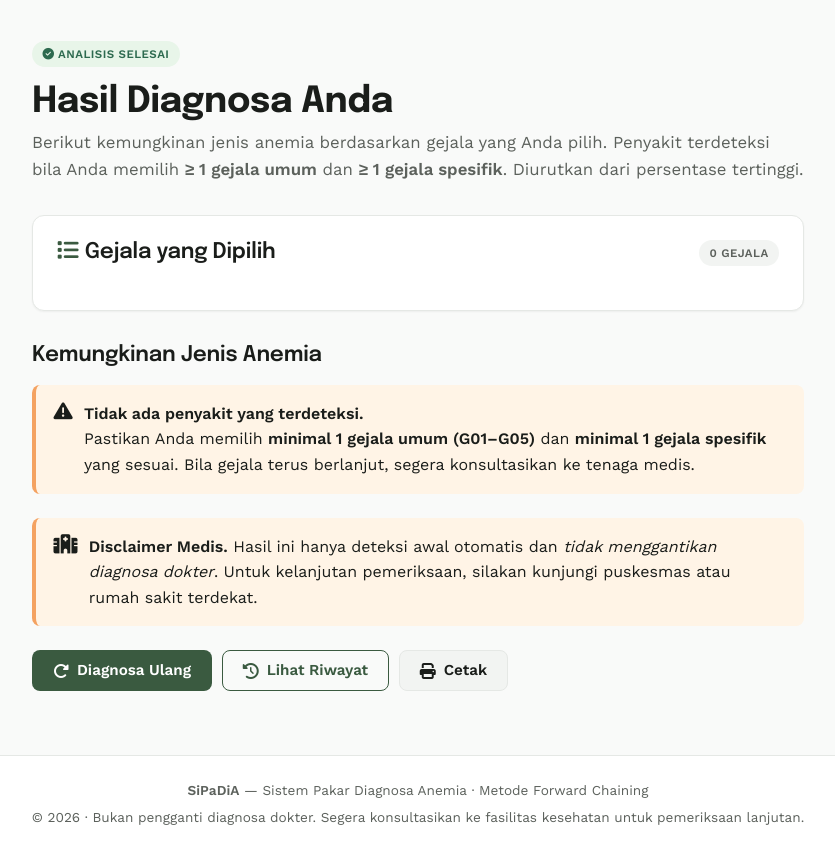
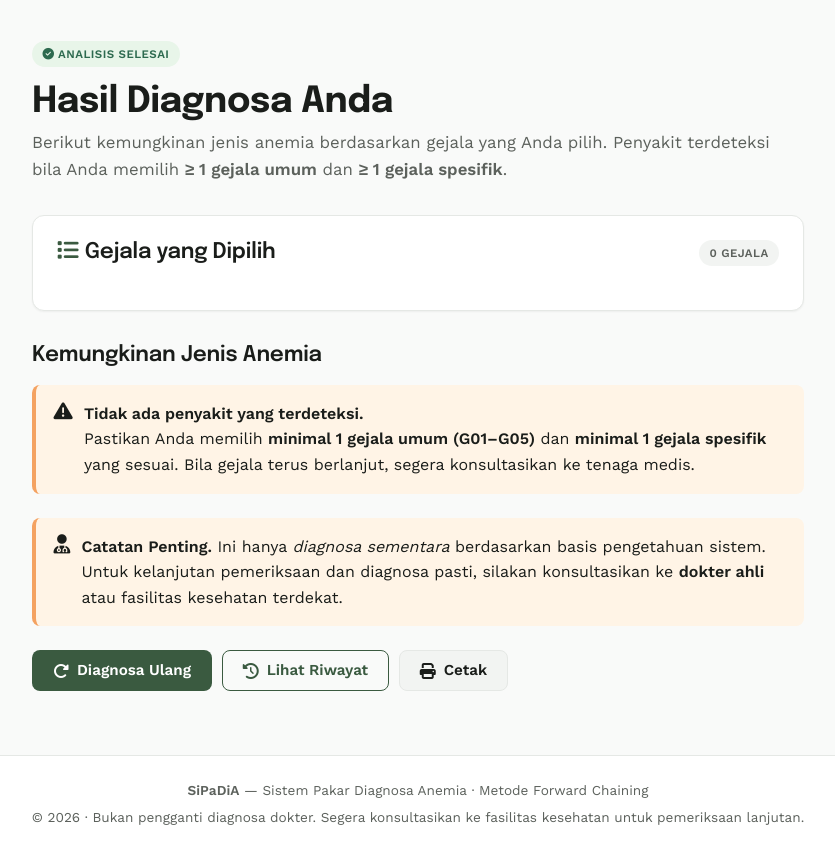
Before and after one commit to nervouz18-spec/Diagnosa-Anemia, a PHP site: page /hasil.php in a window 1280 px wide. Shown: the part 73-926 px from the top of the page, without its empty margins (222-1057 px from the left). Run offline with PHP 8.4, Linux system fonts and the light colour scheme.

Commit message:
auto-commit for 3331267e-8bdb-4fcb-9a38-ec95fcab58c8

```diff
--- a/admin/dashboard.php
+++ b/admin/dashboard.php
@@ -89,8 +89,8 @@ include '../partials/admin_header.php';
                     $glist = json_decode($r['gejala_dipilih'] ?? '[]', true) ?: [];
                     $hlist = json_decode($r['hasil_dianosa'] ?? '[]', true) ?: [];
                     $hsummary = count($hlist) > 0
-                        ? implode(', ', array_map(fn($h)=>($h['kode']??'').' '.($h['persen']??'').'%', array_slice($hlist,0,2)))
-                        : '— tidak ada hasil ≥80%';
+                        ? implode(', ', array_map(fn($h)=>($h['kode']??''), array_slice($hlist,0,3)))
+                        : '— tidak terdeteksi';
                 ?>
                 <tr>
                     <td>#<?php echo (int)$r['id']; ?></td>
--- a/db_anemia.sql
+++ b/db_anemia.sql
@@ -45,7 +45,8 @@ INSERT INTO penyakit (kode, nama, deskripsi) VALUES
 CREATE TABLE gejala (
   id INT AUTO_INCREMENT PRIMARY KEY,
   kode VARCHAR(10) UNIQUE NOT NULL,
-  nama VARCHAR(100) NOT NULL
+  nama VARCHAR(100) NOT NULL,
+  deskripsi TEXT DEFAULT NULL
 );
 
 INSERT INTO gejala (kode, nama) VALUES
--- a/hasil.php
+++ b/hasil.php
@@ -25,7 +25,7 @@ include 'partials/public_header.php';
     <div class="page-header">
         <span class="badge badge-success" data-testid="result-badge"><i class="fa-solid fa-circle-check"></i> Analisis Selesai</span>
         <h1 style="margin-top:.85rem;">Hasil Diagnosa Anda</h1>
-        <p class="lead">Berikut kemungkinan jenis anemia berdasarkan gejala yang Anda pilih. Penyakit terdeteksi bila Anda memilih <strong>≥ 1 gejala umum</strong> dan <strong>≥ 1 gejala spesifik</strong>. Diurutkan dari persentase tertinggi.</p>
+        <p class="lead">Berikut kemungkinan jenis anemia berdasarkan gejala yang Anda pilih. Penyakit terdeteksi bila Anda memilih <strong>≥ 1 gejala umum</strong> dan <strong>≥ 1 gejala spesifik</strong>.</p>
     </div>
 
     <?php if (!empty($pasien['nama']) || !empty($pasien['umur']) || !empty($pasien['jenis_kelamin'])): ?>
@@ -59,24 +59,28 @@ include 'partials/public_header.php';
 
     <?php if (count($hasil_diagnosa) > 0): ?>
         <?php foreach ($hasil_diagnosa as $i => $hasil): ?>
-        <div class="result-card" data-testid="result-<?php echo $i; ?>">
-            <div>
-                <span class="badge badge-success">#<?php echo $i+1; ?> · <?php echo htmlspecialchars($hasil['kode_penyakit']); ?></span>
-                <h3 style="margin:.5rem 0 .25rem;"><?php echo htmlspecialchars($hasil['nama_penyakit']); ?></h3>
-                <div class="meta">
-                    <i class="fa-solid fa-check-double"></i> <?php echo (int)$hasil['match']; ?> dari <?php echo (int)$hasil['total']; ?> gejala cocok
-                    &nbsp;·&nbsp;
-                    <span title="Gejala umum cocok"><i class="fa-solid fa-asterisk"></i> <?php echo count($hasil['match_umum']); ?> umum</span>
-                    &nbsp;·&nbsp;
-                    <span title="Gejala spesifik cocok"><i class="fa-solid fa-bullseye"></i> <?php echo count($hasil['match_spesifik']); ?> spesifik</span>
+        <div class="card" data-testid="result-<?php echo $i; ?>" style="border-left:4px solid var(--primary);">
+            <div class="card-head">
+                <div>
+                    <span class="badge badge-success">#<?php echo $i+1; ?> · <?php echo htmlspecialchars($hasil['kode_penyakit']); ?></span>
+                    <h3 style="margin:.5rem 0 .25rem;"><?php echo htmlspecialchars($hasil['nama_penyakit']); ?></h3>
                 </div>
             </div>
-            <div class="percent">
-                <div class="num"><?php echo (int)$hasil['persen']; ?>%</div>
-                <div class="lbl">kecocokan</div>
+            <div class="text-muted text-sm" style="margin-bottom:.5rem;">
+                <i class="fa-solid fa-check-double" style="color:var(--primary);"></i> Gejala yang cocok:
             </div>
-            <div class="progress"><div class="bar" style="width: <?php echo (int)$hasil['persen']; ?>%;"></div></div>
-            <p class="full"><strong style="color:var(--text);">Deskripsi:</strong> <?php echo nl2br(htmlspecialchars($hasil['deskripsi'])); ?></p>
+            <div style="display:flex;flex-wrap:wrap;gap:.35rem;margin-bottom:1rem;">
+                <?php foreach ($hasil['gejala_cocok'] as $g):
+                    $g_umum = in_array($g, ['G01','G02','G03','G04','G05']); ?>
+                    <span class="badge <?php echo $g_umum?'badge-warning':'badge-success'; ?>">
+                        <?php echo htmlspecialchars($g); ?> · <?php echo htmlspecialchars($gejala_map[$g] ?? $g); ?>
+                    </span>
+                <?php endforeach; ?>
+            </div>
+            <div style="border-top:1px solid var(--border);padding-top:1rem;">
+                <strong style="color:var(--text);">Deskripsi:</strong>
+                <p style="margin:.4rem 0 0;color:var(--text-muted);"><?php echo nl2br(htmlspecialchars($hasil['deskripsi'])); ?></p>
+            </div>
         </div>
         <?php endforeach; ?>
     <?php else: ?>
@@ -90,11 +94,11 @@ include 'partials/public_header.php';
     <?php endif; ?>
 
     <div class="alert alert-warning" style="margin-top:1.5rem;" data-testid="disclaimer">
-        <i class="fa-solid fa-hospital"></i>
+        <i class="fa-solid fa-user-doctor"></i>
         <div>
-            <strong>Disclaimer Medis.</strong>
-            Hasil ini hanya deteksi awal otomatis dan <em>tidak menggantikan diagnosa dokter</em>.
-            Untuk kelanjutan pemeriksaan, silakan kunjungi puskesmas atau rumah sakit terdekat.
+            <strong>Catatan Penting.</strong>
+            Ini hanya <em>diagnosa sementara</em> berdasarkan basis pengetahuan sistem.
+            Untuk kelanjutan pemeriksaan dan diagnosa pasti, silakan konsultasikan ke <strong>dokter ahli</strong> atau fasilitas kesehatan terdekat.
         </div>
     </div>
 
```
Also changed, not shown: admin/crud_gejala.php (+19 -14 lines), admin/laporan.php (+5 -5 lines), informasi.php (+9 -2 lines), riwayat.php (+4 -7 lines).
